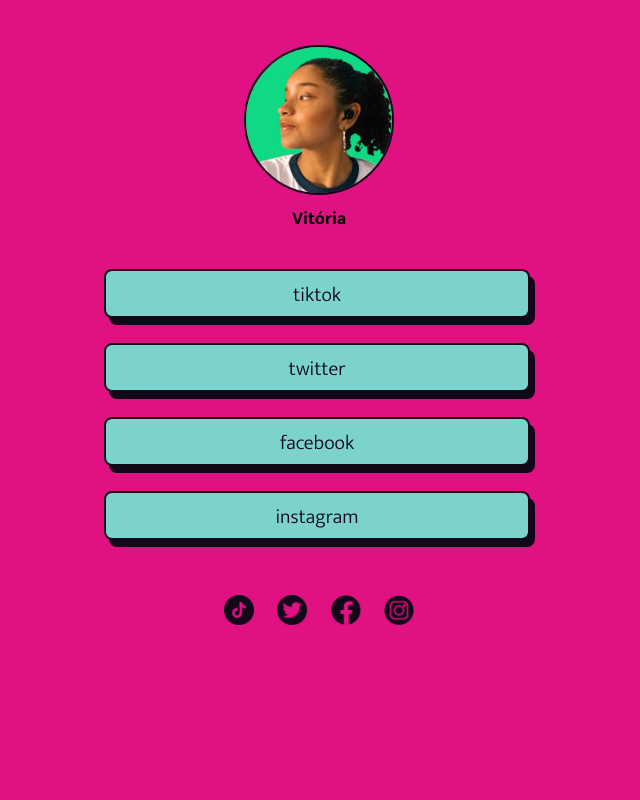
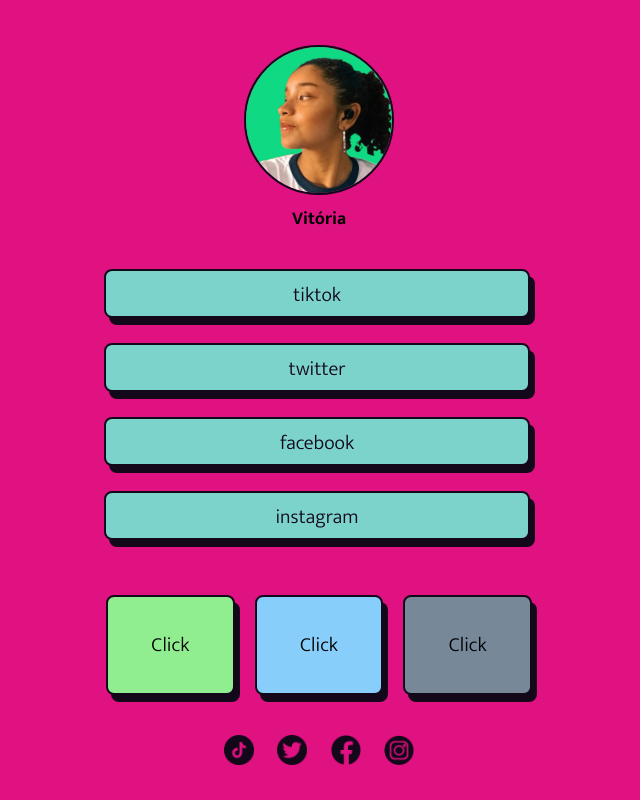
Before and after one commit to luanfsouza/pink-tree, a plain HTML site: page index.html in a window 1280 px wide. Shown: the whole page, without its empty margins (321-961 px from the left). Drawn offline with Linux system fonts and the light colour scheme.

Commit message:
add colors buttons

```diff
--- a/assets/style.css
+++ b/assets/style.css
@@ -69,6 +69,42 @@
     text-decoration: dashed;
 }
 
+#colorsTable{
+    width: 426px;
+    height: 100px;
+    margin: auto;
+    margin-bottom: 40px;
+    display: flex;
+    justify-content: center;
+    gap: 20px;
+}
+#colorsTable div{
+    width: 33%;
+    height: 100%;
+    box-shadow: 5px 7px 0px 0px var(--others);
+    border: 2px solid var(--others);
+    border-radius: 8px;
+    cursor: pointer;
+    display: flex;
+    align-items: center;
+    justify-content: center;
+}
+#colorsTable div p{
+    font-size: 20px;
+}
+
+#colorsTable #colorOne{
+    background-color: #90ee90;
+}
+#colorsTable #colorOne:focus {
+}
+#colorsTable #colorTwo{
+    background-color: #87cefa;
+}
+#colorsTable #colorThree{
+    background-color: #778899;
+}
+
 #icons {
     text-align: center;
 }
--- a/index.html
+++ b/index.html
@@ -20,13 +20,17 @@
         <p><a href="https://www.facebook.com/vitoria.souza.75054689" target="_blank">facebook</a></p>
         <p><a href="https://www.instagram.com/vivithika_" target="_blank">instagram</a></p>
     </div>
+    <div id="colorsTable">
+        <div id="colorOne"><p>Click</p></div>
+        <div id="colorTwo"><p>Click</p></div>
+        <div id="colorThree"><p>Click</p></div>
+    </div>
     <div id="icons">
         <a href="https://www.tiktok.com/@vivithika_" target="_blank"><img src="assets/icons/icon-tiktok.png" alt="icon-tiktok"></a>
         <a href="#" target="_blank"><img src="assets/icons/icon-twitter.png" alt="icon-twitter"></a>
         <a href="https://www.facebook.com/vitoria.souza.75054689" target="_blank"><img src="assets/icons/icon-facebook.png" alt="icon-facebook"></a>
         <a href="https://www.instagram.com/vivithika_" target="_blank"><img src="assets/icons/icon-instagram.png" alt="icon-instagram"></a>
     </div>
-
-
+    <script src="./index.js"></script>
 </body>
 </html>
--- /dev/null
+++ b/index.js
@@ -0,0 +1,15 @@
+const colorOneButton = document.getElementById("colorOne");
+const colorTwoButton = document.getElementById("colorTwo");
+const colorThreeButton = document.getElementById("colorThree");
+
+const corpo = document.querySelector("body");
+
+colorOneButton.addEventListener("click", () => {
+    corpo.style.backgroundColor = "#90ee90";
+  });
+colorTwoButton.addEventListener("click", () => {
+    corpo.style.backgroundColor = "#87cefa";
+  });
+colorThreeButton.addEventListener("click", () => {
+    corpo.style.backgroundColor = "#778899";
+  });
```
